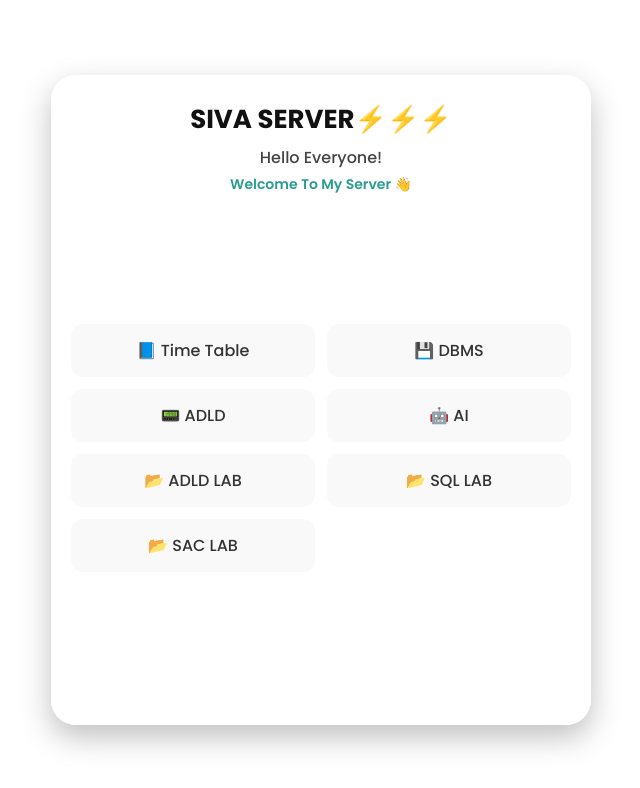
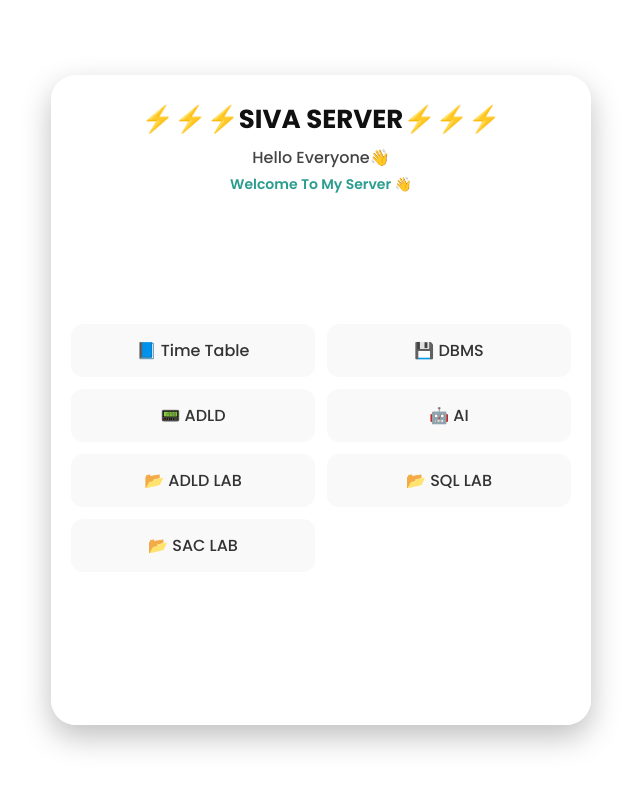
Before and after one commit to sivaaidsa/server, a plain HTML site: page index.html in a window 1280 px wide. Shown: the whole page, without its empty margins (319-959 px from the left). Drawn offline with Linux system fonts and the light colour scheme.

Commit message:
Update index.html

```diff
--- a/index.html
+++ b/index.html
@@ -130,8 +130,8 @@
 <body>
   <div class="iphone">
     <div class="header">
-      <div class="text-wrapper">SIVA SERVER⚡⚡⚡ </div>
-      <div class="text-wrapper-2">Hello Everyone!</div>
+      <div class="text-wrapper">⚡⚡⚡SIVA SERVER⚡⚡⚡ </div>
+      <div class="text-wrapper-2">Hello Everyone👋</div>
       <div class="text-wrapper-3">Welcome To My Server 👋</div>
     </div>
 
```
